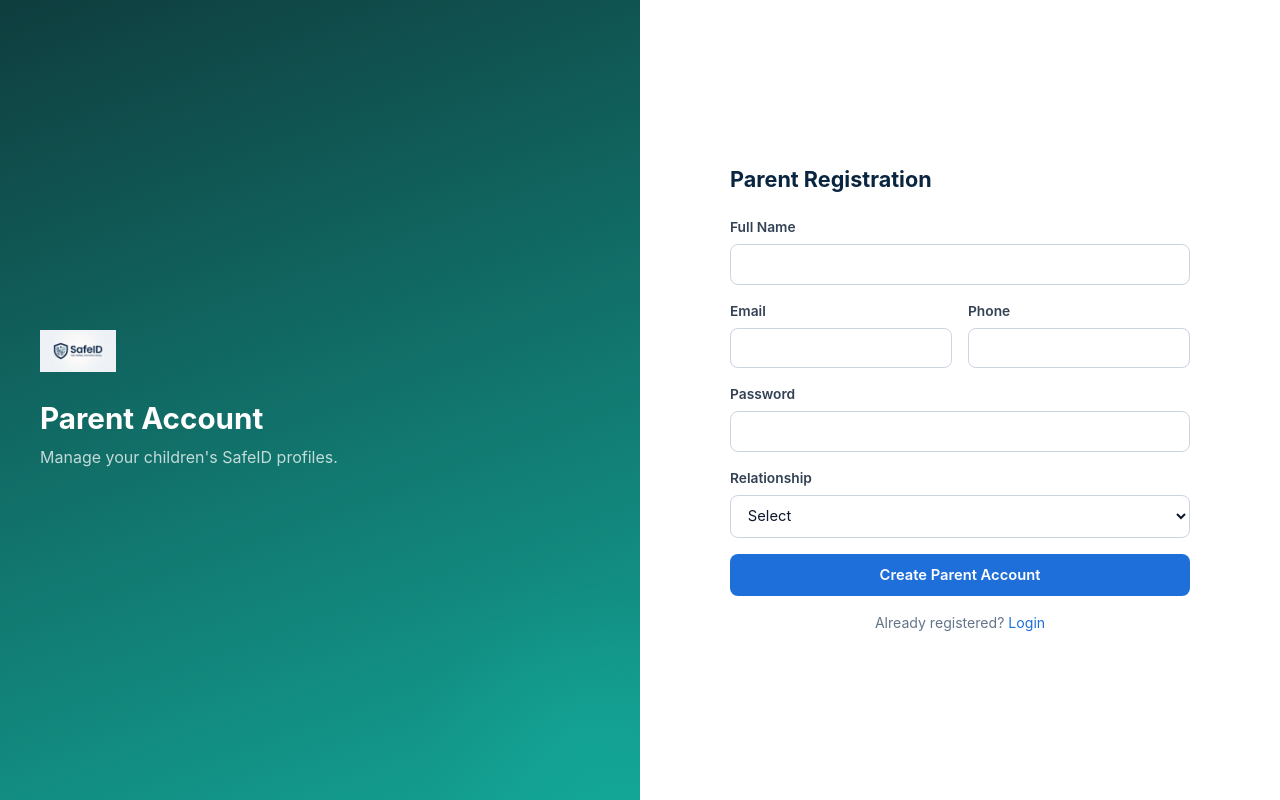
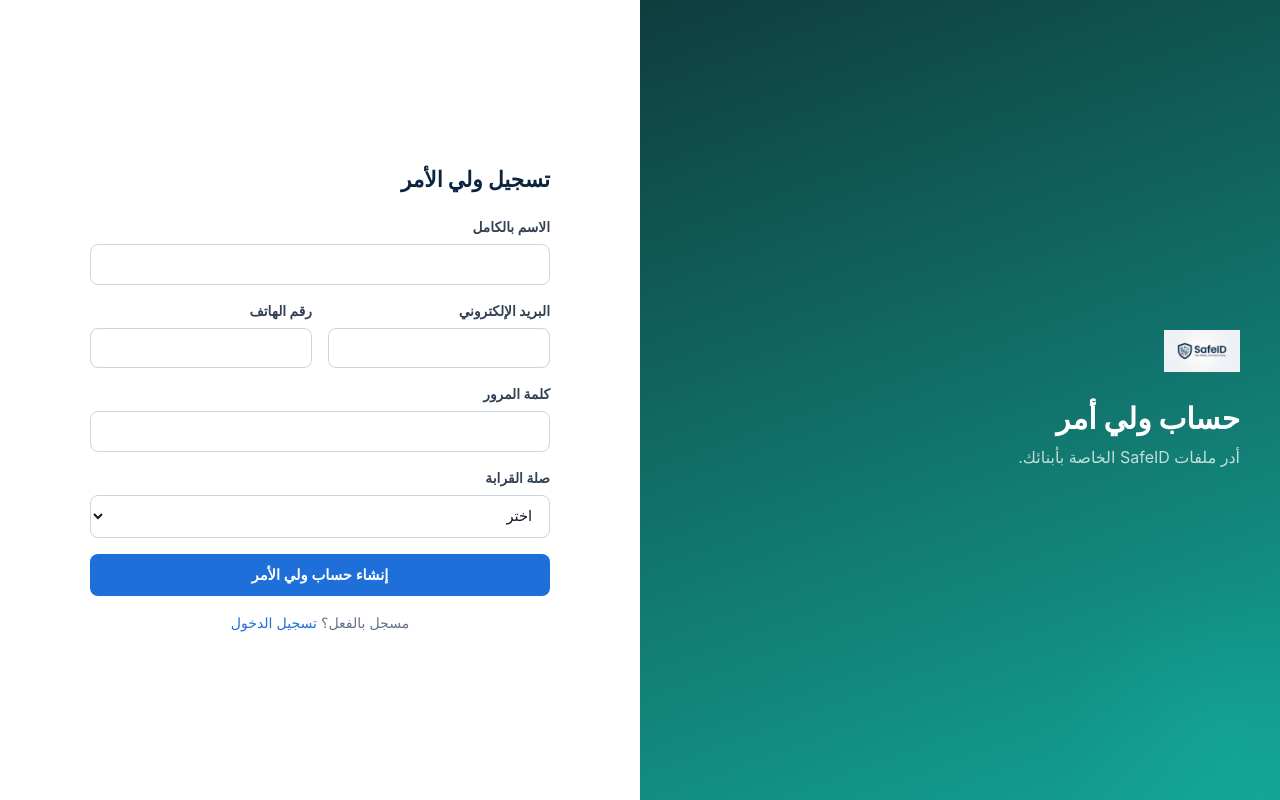
Before and after one commit to johnlatif19/SafeID, a website: page public/sign-up-parent.html in a window 1280 px wide. Drawn offline with Linux system fonts and the light colour scheme.

Commit message:
Update sign-up-parent.html

```diff
--- a/public/sign-up-parent.html
+++ b/public/sign-up-parent.html
@@ -1,9 +1,9 @@
 <!DOCTYPE html>
-<html lang="en">
+<html lang="ar" dir="rtl">
 <head>
   <meta charset="UTF-8" />
   <meta name="viewport" content="width=device-width, initial-scale=1.0" />
-  <title>Parent Sign Up — SafeID</title>
+  <title>تسجيل ولي الأمر — SafeID</title>
   <link rel="icon" href="/public/assets/safeid-logo.png" />
   <meta name="theme-color" content="#0A2540" />
   <link rel="stylesheet" href="/public/css/base.css" />
@@ -15,30 +15,30 @@
   <div class="auth-wrap">
     <aside class="auth-side parent-side">
       <img src="/public/assets/safeid-logo.png" alt="SafeID" class="auth-logo" />
-      <h1>Parent Account</h1>
-      <p>Manage your children's SafeID profiles.</p>
+      <h1>حساب ولي أمر</h1>
+      <p>أدر ملفات SafeID الخاصة بأبنائك.</p>
     </aside>
 
     <main class="auth-main">
       <form id="parentSignupForm" class="auth-form" novalidate>
-        <h2>Parent Registration</h2>
+        <h2>تسجيل ولي الأمر</h2>
 
-        <label>Full Name<input type="text" name="fullName" required /></label>
+        <label>الاسم بالكامل<input type="text" name="fullName" required /></label>
         <div class="form-row">
-          <label>Email<input type="email" name="email" required /></label>
-          <label>Phone<input type="tel" name="phone" required /></label>
+          <label>البريد الإلكتروني<input type="email" name="email" required /></label>
+          <label>رقم الهاتف<input type="tel" name="phone" required /></label>
         </div>
-        <label>Password<input type="password" name="password" minlength="8" required /></label>
-        <label>Relationship
+        <label>كلمة المرور<input type="password" name="password" minlength="8" required /></label>
+        <label>صلة القرابة
           <select name="relationship" required>
-            <option value="">Select</option>
-            <option>Mother</option><option>Father</option>
-            <option>Guardian</option><option>Other</option>
+            <option value="">اختر</option>
+            <option>الأم</option><option>الأب</option>
+            <option>ولي أمر</option><option>أخرى</option>
           </select>
         </label>
 
-        <button type="submit" class="btn btn-primary btn-block">Create Parent Account</button>
-        <p class="auth-alt">Already registered? <a href="/login-parent">Login</a></p>
+        <button type="submit" class="btn btn-primary btn-block">إنشاء حساب ولي الأمر</button>
+        <p class="auth-alt">مسجل بالفعل؟ <a href="/login-parent">تسجيل الدخول</a></p>
       </form>
     </main>
   </div>
```
